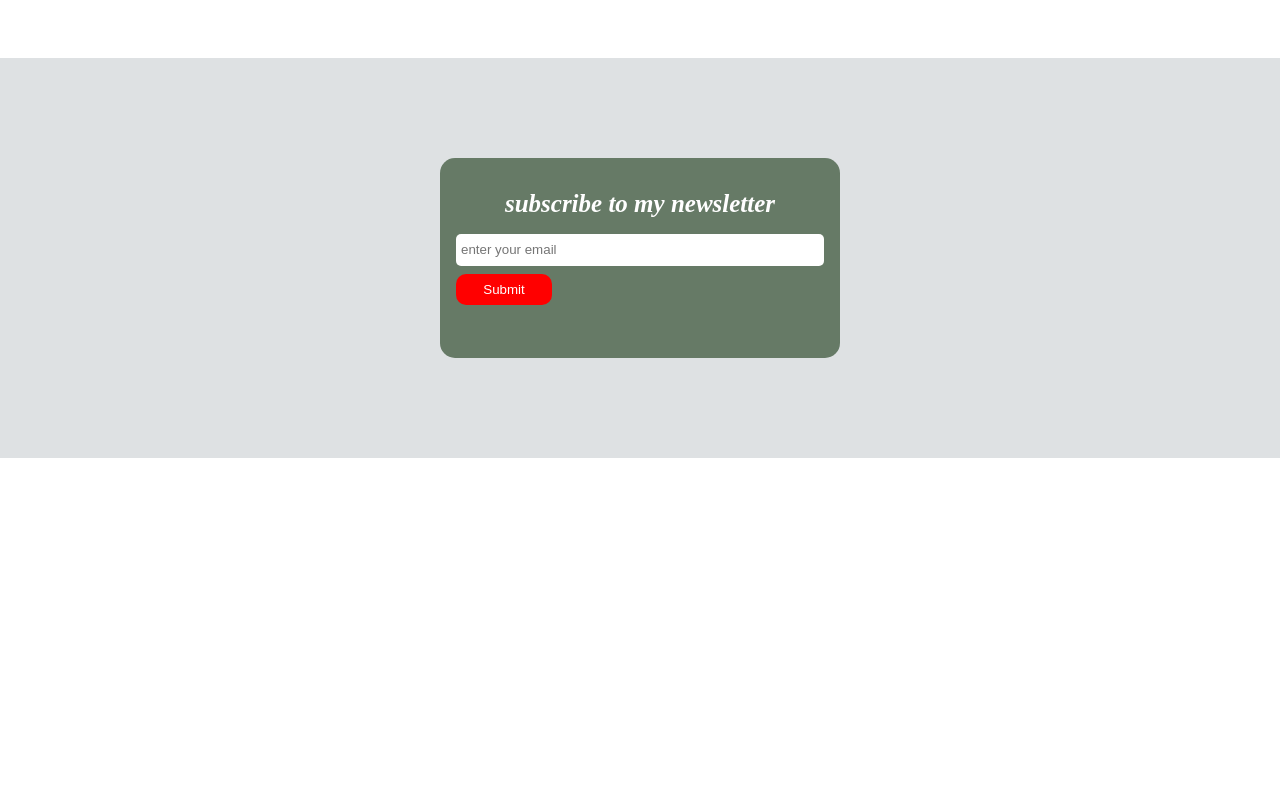
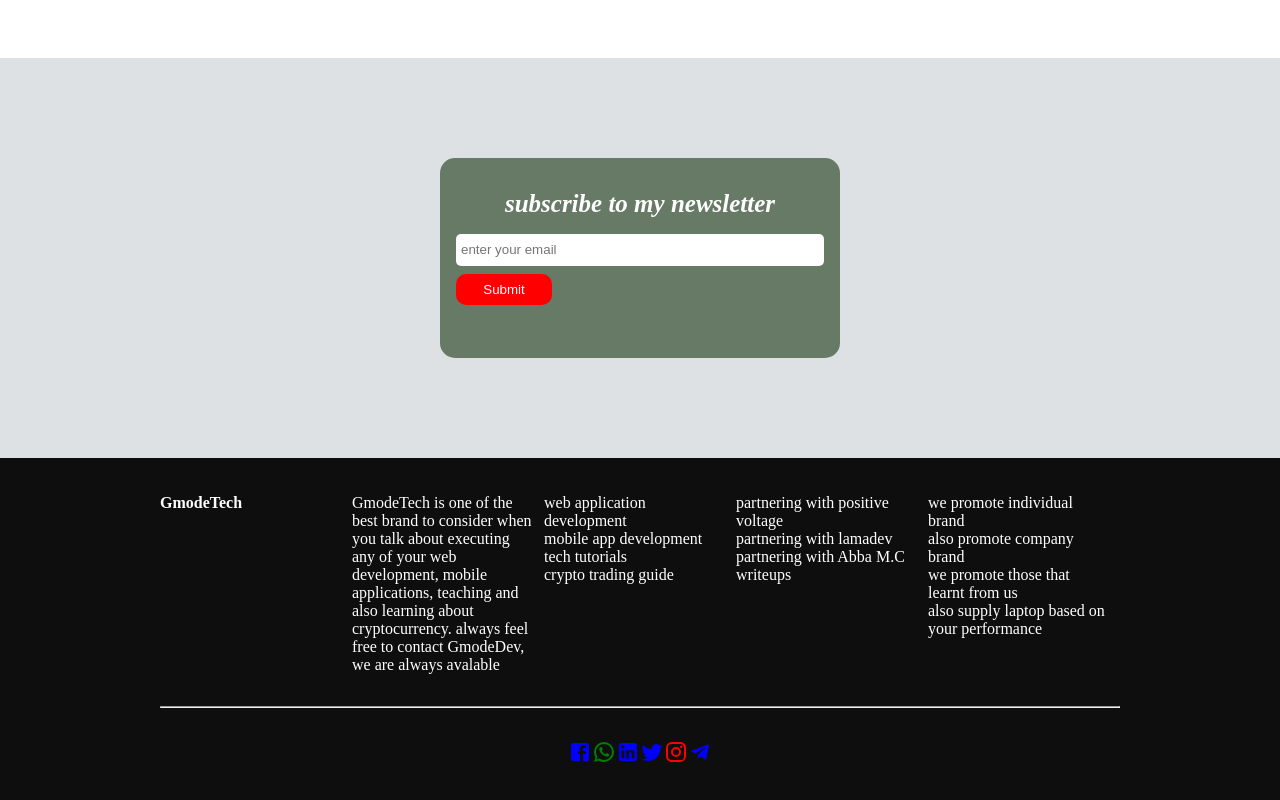
Before and after one commit to austinedavid/run, a React (Create React App) app in the folder client/: page / in a window 1280 px wide. Shown: the part 4925-5725 px from the top of the page. Before the commit the page ends 5383 px from the top, so only its background shows below. Built offline with nearby package versions, Linux system fonts and the light colour scheme.

Commit message:
added the footer

```diff
--- a/client/src/App.js
+++ b/client/src/App.js
@@ -1,6 +1,7 @@
 import styled from 'styled-components';
 import './App.css';
 import About from './components/About';
+import Footer from './components/Footer';
 import Home from './components/Home';
 import Navbar from './components/Navbar';
 import Newsletter from './components/Newsletter';
@@ -25,6 +26,7 @@ function App() {
       <Projects/>
       <Testimony/>
       <Newsletter/>
+      <Footer/>
     </Container>
   );
 }
--- /dev/null
+++ b/client/src/components/Footer.jsx
@@ -0,0 +1,113 @@
+import React from 'react'
+import styled from 'styled-components'
+import FacebookIcon from '@mui/icons-material/Facebook';
+import WhatsAppIcon from '@mui/icons-material/WhatsApp';
+import LinkedInIcon from '@mui/icons-material/LinkedIn';
+import TwitterIcon from '@mui/icons-material/Twitter';
+import InstagramIcon from '@mui/icons-material/Instagram';
+import TelegramIcon from '@mui/icons-material/Telegram';
+
+// below is the styling
+const Container = styled.div`
+    width: 100%;
+    min-height: 80vh;
+    background-color: #0e0e0e;
+
+    .wrapper{
+        max-width: 1000px;
+        height: 100%;
+        margin: 0 auto;
+        padding: 10px;
+
+        .top-div{
+            width: 100%;
+            display: flex;
+            flex-wrap: wrap;
+            color: white;
+            margin-bottom: 2rem;
+
+            .name{
+                flex: 1;
+                margin-right: 10px;
+                margin-top: 1rem;
+            }
+            .about{
+                flex: 1;
+                margin-right: 10px;
+                margin-top: 1rem;
+            }
+            .services{
+                flex: 1;
+                margin-right: 10px;
+                margin-top: 1rem;
+            }
+            .promo{
+                flex: 1;
+                margin-right: 10px;
+                margin-top: 1rem;
+            }
+            .partner{
+                flex: 1;
+                margin-right: 10px;
+                margin-top: 1rem;
+            }
+        }
+
+        .bottom-div{
+            width: 100%;
+
+            display: flex;
+            justify-content: center;
+            margin-top: 2rem;
+
+
+        }
+    }
+`
+// here is the jsx
+const Footer = () => {
+  return (
+    <Container>
+        <div className='wrapper'>
+            <div className='wrapper'>
+                <div className='top-div'>
+                    <div className='name'>
+                        <h4>GmodeTech</h4>
+                    </div>
+                    <div className='about'>
+                        <p>GmodeTech is one of the best brand to consider when you talk about executing any of your web development, mobile applications, teaching and also learning about cryptocurrency. always feel free to contact GmodeDev, we are always avalable</p>
+                    </div>
+                    <div className='services'>
+                        <p>web application development</p>
+                        <p>mobile app development</p>
+                        <p>tech tutorials</p>
+                        <p>crypto trading guide</p>
+                    </div>
+                    <div className='partner'>
+                        <p>partnering with positive voltage</p>
+                        <p>partnering with lamadev</p>
+                        <p>partnering with Abba M.C writeups</p>
+                    </div>
+                    <div className='promo'>
+                        <p>we promote individual brand</p>
+                        <p>also promote company brand</p>
+                        <p>we promote those that learnt from us</p>
+                        <p>also supply laptop based on your performance</p>
+                    </div>
+                </div>
+                <hr/>
+                <div className='bottom-div'>
+                    <a href='https://www.facebook.com/david.austine.3154'><FacebookIcon style={{color: "blue", cursor: "pointer"}}/></a>
+                    <WhatsAppIcon style={{color: "green", cursor: "pointer"}}/>
+                    <LinkedInIcon style={{color: "blue", cursor: "pointer"}}/>
+                    <TwitterIcon style={{color: "blue", cursor: "pointer"}}/>
+                    <a href='https://www.instagram.com/gmodetech/'><InstagramIcon style={{color: "red", cursor: "pointer"}}/></a>
+                    <TelegramIcon style={{color: "blue", cursor: "pointer"}}/>
+                </div>
+            </div>
+        </div>
+    </Container>
+  )
+}
+
+export default Footer
```
